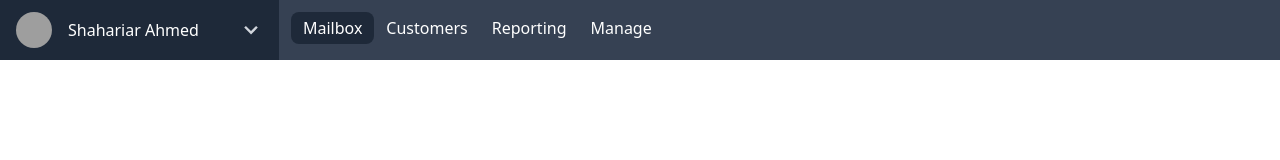
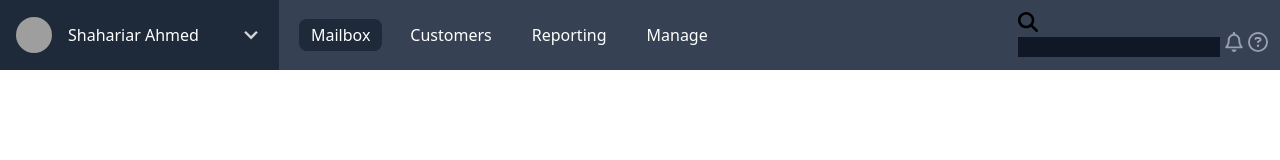
Before and after one commit to shahariarpo/Email-Application-Design, a website: page src/index.html in a window 1280 px wide. Drawn offline with Linux system fonts and the light colour scheme; grey boxes are pictures that could not be loaded.

Commit message:
add: icons and searchbar

```diff
--- a/src/index.html
+++ b/src/index.html
@@ -30,31 +30,68 @@
         </div>
 
         <div
-          class="flex-1 justify-between flex-wrap items-center p-3 bg-gray-700"
+          class="flex flex-1 justify-between flex-wrap items-center p-3 bg-gray-700"
         >
           <nav class="flex flex-wrap">
             <a
               href="#"
-              class="inline-block px-3 py-2 leading-none rounded-lg bg-gray-800 font-medium text-white"
+              class="inline-block px-3 py-2 leading-none rounded-lg mx-2 hover:bg-gray-800 bg-gray-800 font-medium text-white"
               >Mailbox</a
             >
             <a
               href="#"
-              class="inline-block px-3 py-2 leading-none rounded-lg font-medium text-white"
+              class="inline-block px-3 py-2 leading-none rounded-lg mx-2 hover:bg-gray-800 font-medium text-white"
               >Customers</a
             >
             <a
               href="#"
-              class="inline-block px-3 py-2 leading-none rounded-lg font-medium text-white"
+              class="inline-block px-3 py-2 leading-none rounded-lg mx-2 hover:bg-gray-800 font-medium text-white"
               >Reporting</a
             >
             <a
               href="#"
-              class="inline-block px-3 py-2 leading-none rounded-lg font-medium text-white"
+              class="inline-block px-3 py-2 leading-none rounded-lg mx-2 hover:bg-gray-800 font-medium text-white"
               >Manage</a
             >
           </nav>
-          <div></div>
+          <div>
+            <span>
+              <svg
+                class="fill-current h-5 w-5"
+                xmlns="http://www.w3.org/2000/svg"
+                viewBox="0 0 512 512"
+              >
+                <path
+                  d="M416 208c0 45.9-14.9 88.3-40 122.7L502.6 457.4c12.5 12.5 12.5 32.8 0 45.3s-32.8 12.5-45.3 0L330.7 376c-34.4 25.2-76.8 40-122.7 40C93.1 416 0 322.9 0 208S93.1 0 208 0S416 93.1 416 208zM208 352a144 144 0 1 0 0-288 144 144 0 1 0 0 288z"
+                />
+              </svg>
+              <input
+                class="bg-gray-900 text-sm placeholder-gray-400 text-white"
+              />
+            </span>
+            <button class="text-gray-400 hover:text-gray-200">
+              <svg
+                class="fill-current h-5 w-5"
+                xmlns="http://www.w3.org/2000/svg"
+                viewBox="0 0 448 512"
+              >
+                <path
+                  d="M224 0c-17.7 0-32 14.3-32 32l0 19.2C119 66 64 130.6 64 208l0 25.4c0 45.4-15.5 89.5-43.8 124.9L5.3 377c-5.8 7.2-6.9 17.1-2.9 25.4S14.8 416 24 416l400 0c9.2 0 17.6-5.3 21.6-13.6s2.9-18.2-2.9-25.4l-14.9-18.6C399.5 322.9 384 278.8 384 233.4l0-25.4c0-77.4-55-142-128-156.8L256 32c0-17.7-14.3-32-32-32zm0 96c61.9 0 112 50.1 112 112l0 25.4c0 47.9 13.9 94.6 39.7 134.6L72.3 368C98.1 328 112 281.3 112 233.4l0-25.4c0-61.9 50.1-112 112-112zm64 352l-64 0-64 0c0 17 6.7 33.3 18.7 45.3s28.3 18.7 45.3 18.7s33.3-6.7 45.3-18.7s18.7-28.3 18.7-45.3z"
+                />
+              </svg>
+            </button>
+            <button class="text-gray-400 hover:text-gray-200">
+              <svg
+                class="fill-current h-5 w-5"
+                xmlns="http://www.w3.org/2000/svg"
+                viewBox="0 0 512 512"
+              >
+                <path
+                  d="M464 256A208 208 0 1 0 48 256a208 208 0 1 0 416 0zM0 256a256 256 0 1 1 512 0A256 256 0 1 1 0 256zm169.8-90.7c7.9-22.3 29.1-37.3 52.8-37.3l58.3 0c34.9 0 63.1 28.3 63.1 63.1c0 22.6-12.1 43.5-31.7 54.8L280 264.4c-.2 13-10.9 23.6-24 23.6c-13.3 0-24-10.7-24-24l0-13.5c0-8.6 4.6-16.5 12.1-20.8l44.3-25.4c4.7-2.7 7.6-7.7 7.6-13.1c0-8.4-6.8-15.1-15.1-15.1l-58.3 0c-3.4 0-6.4 2.1-7.5 5.3l-.4 1.2c-4.4 12.5-18.2 19-30.6 14.6s-19-18.2-14.6-30.6l.4-1.2zM224 352a32 32 0 1 1 64 0 32 32 0 1 1 -64 0z"
+                />
+              </svg>
+            </button>
+          </div>
         </div>
       </header>
     </div>
```
Also changed, not shown: css/style.css.
